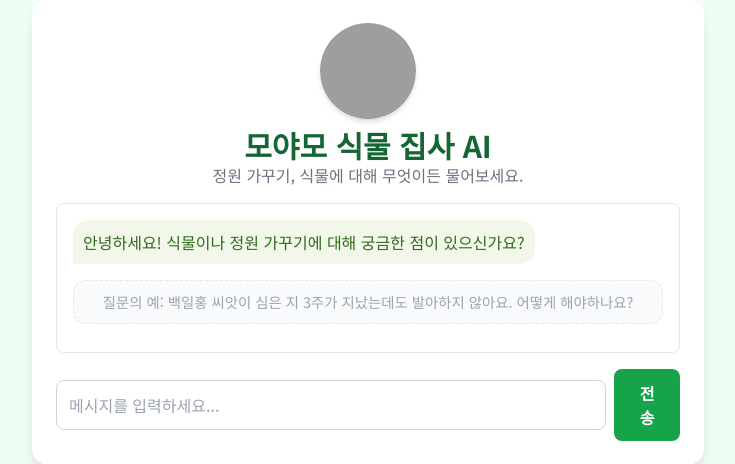
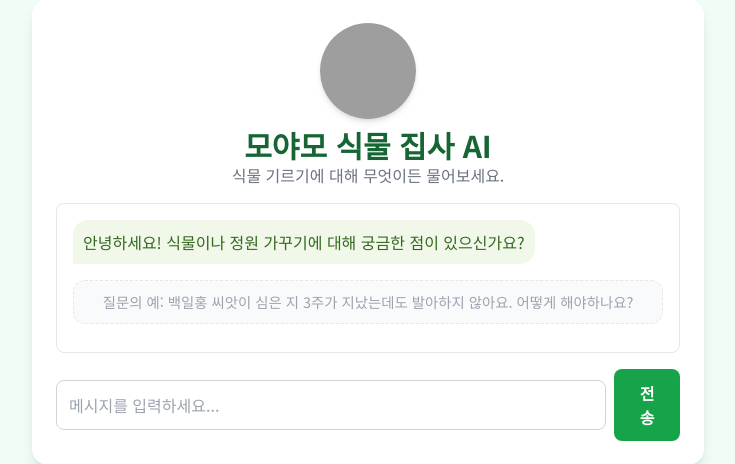
Before and after one commit to SeungJoonPark/moyamohelper, a Flask app: page / in a window 1280 px wide. Shown: the part 168-632 px from the top of the page, without its empty margins (272-1007 px from the left). Run offline with Flask 3, Linux system fonts and the light colour scheme; some libraries are stand-ins or nearby versions; grey boxes are pictures that could not be loaded.

Commit message:
Update index.html

```diff
--- a/templates/index.html
+++ b/templates/index.html
@@ -28,7 +28,7 @@
         <div class="text-center mb-4 flex-shrink-0">
             <img src="https://i.imgur.com/AIBkZlx.png" alt="식물 집사 마스코트" class="w-24 h-24 mx-auto rounded-full shadow-md object-cover">
             <h1 class="text-3xl font-bold text-green-800 mt-2">모야모 식물 집사 AI</h1>
-            <p class="text-gray-500">정원 가꾸기, 식물에 대해 무엇이든 물어보세요.</p>
+            <p class="text-gray-500">식물 기르기에 대해 무엇이든 물어보세요.</p>
         </div>
 
         <div id="chat-window" class="flex-grow border border-gray-200 rounded-lg p-4 overflow-y-auto mb-4 space-y-4 min-h-[150px] max-h-[60vh]">
```
